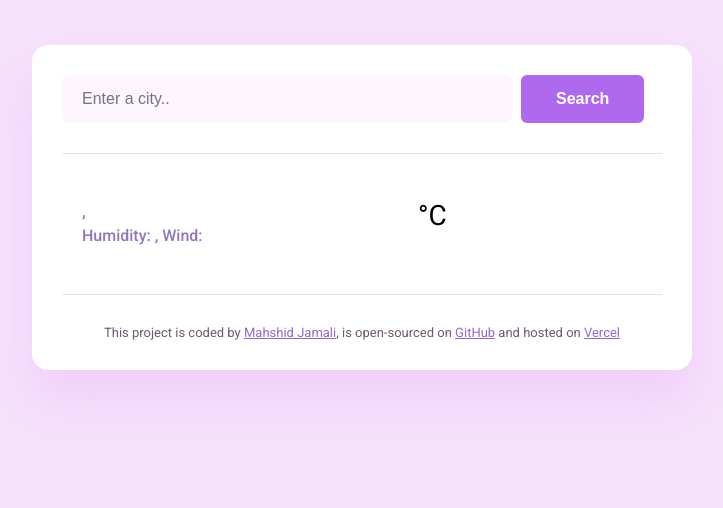
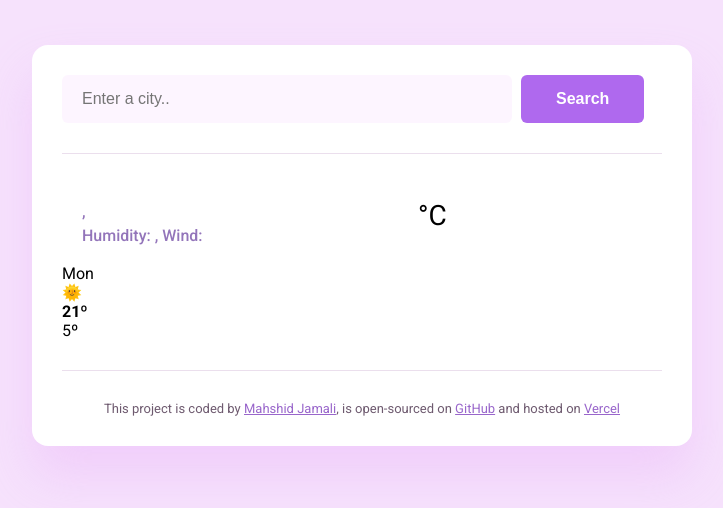
Before and after one commit to mahshid9574/Mahshid-s-Weather-App, a plain HTML site: page index.html in a window 1280 px wide. Shown: the whole page, without its empty margins (278-1001 px from the left). Drawn offline with nearby package versions, Linux system fonts and the light colour scheme; no server answers.

Commit message:
added plain html of forecast

```diff
--- a/index.html
+++ b/index.html
@@ -46,6 +46,16 @@
           </div>
           <div></div>
         </div>
+        <div>
+          <div>Mon</div>
+          <div>🌞</div>
+          <div>
+            <div>
+              <strong>21º</strong>
+            </div>
+            <div>5º</div>
+          </div>
+        </div>
       </main>
 
       <footer>
```
